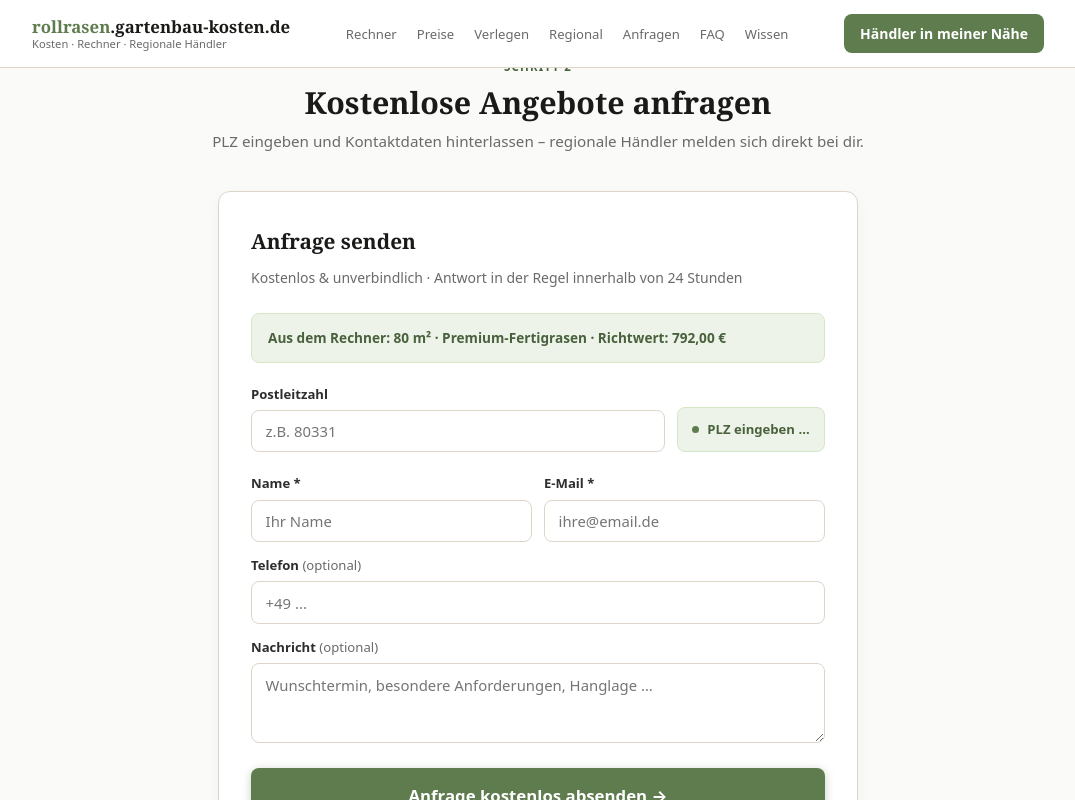
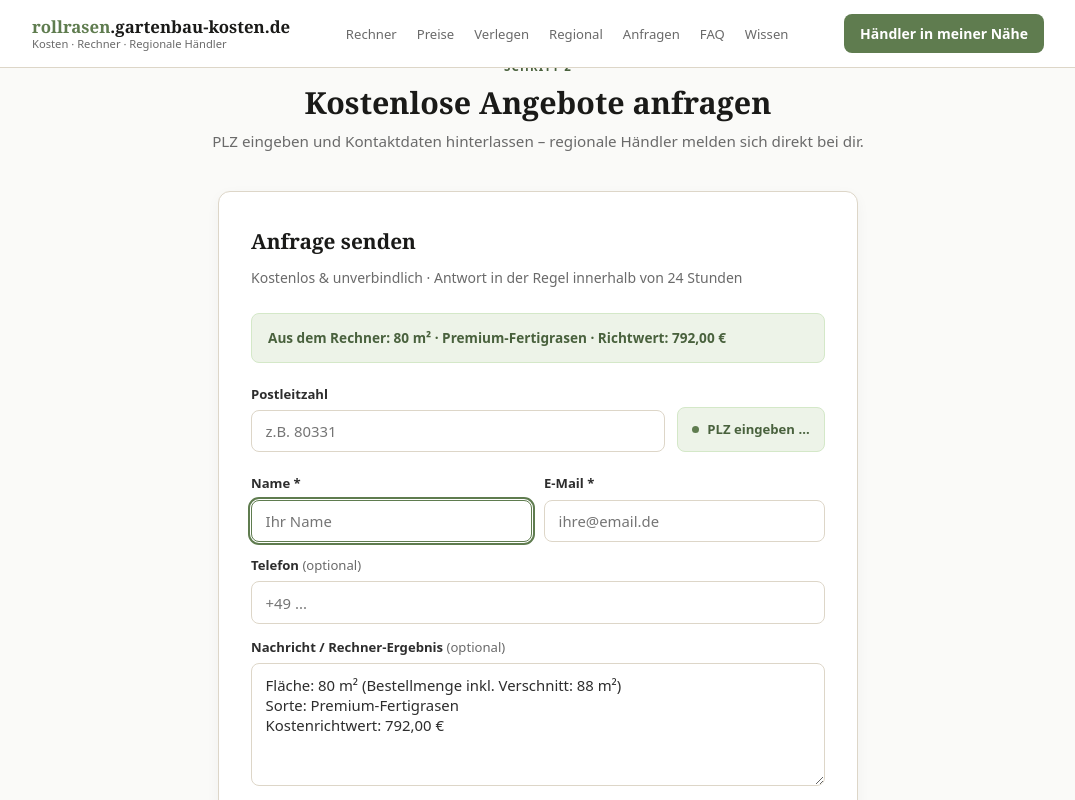
Before and after one commit to spectatormc/rollrasen-portal, a website: page rollrasen-portal.html in a window 1280 px wide. Both pictures are taken after a click on the button "Kostenlose Angebote von Händlern anfragen →". Shown: the part 4513-5313 px from the top of the page, without its empty margins (102-1177 px from the left). Drawn offline with Linux system fonts and the light colour scheme.

Commit message:
feat: Rechner-Ergebnis vorausgefüllt im Nachrichtenfeld der Anfrage
Co-Authored-By: Claude Sonnet 4.6 <noreply@anthropic.com>

```diff
--- a/rollrasen-portal.html
+++ b/rollrasen-portal.html
@@ -502,7 +502,7 @@
             <div class="result__menge" id="res-menge"></div>
             <div class="result__note">Orientierungswert auf Basis typischer Marktpreise. Kein verbindliches Angebot.</div>
             <div class="result__cta">
-              <button class="result__cta-btn" onclick="document.getElementById('anfrage').scrollIntoView({behavior:'smooth'})">
+              <button class="result__cta-btn" onclick="anfrageVomRechner()">
                 Kostenlose Angebote von Händlern anfragen →
               </button>
             </div>
@@ -671,8 +671,8 @@
           </div>
           <div class="field-group" style="margin-top:0.75rem">
             <div>
-              <label for="message">Nachricht <span class="opt">(optional)</span></label>
-              <textarea id="message" placeholder="Wunschtermin, besondere Anforderungen, Hanglage …"></textarea>
+              <label for="message">Nachricht / Rechner-Ergebnis <span class="opt">(optional)</span></label>
+              <textarea id="message" placeholder="Wunschtermin, besondere Anforderungen, Hanglage … (wird automatisch befüllt wenn du den Rechner nutzt)" rows="5"></textarea>
             </div>
           </div>
 
@@ -1033,7 +1033,29 @@
     sumEl.textContent = 'Aus dem Rechner: ' + Math.round(netto) + ' m² · ' + q.label +
       (hasExtra ? ' · inkl. Zusatzleistungen' : '') +
       ' · Richtwert: ' + (hasExtra ? fmtRange(mat + verMin + boMin + livMin, mat + verMax + boMax + livMax) : fmtEur(mat));
+
+    /* Vorausfüll-Text für das Nachrichtenfeld merken */
+    var extras = [];
+    if (document.getElementById('opt-verlegen').checked) extras.push('Verlegen durch Fachbetrieb');
+    if (document.getElementById('opt-boden').checked)    extras.push('Bodenarbeit');
+    if (document.getElementById('opt-lieferung').checked) extras.push('Lieferung');
+    window._rechnerText =
+      'Fläche: ' + Math.round(netto) + ' m² (Bestellmenge inkl. Verschnitt: ' + brutto + ' m²)\n' +
+      'Sorte: ' + q.label + '\n' +
+      (extras.length ? 'Gewünschte Leistungen: ' + extras.join(', ') + '\n' : '') +
+      'Kostenrichtwert: ' + (hasExtra
+        ? fmtRange(mat + verMin + boMin + livMin, mat + verMax + boMax + livMax)
+        : fmtEur(mat));
   }
+
+  window.anfrageVomRechner = function () {
+    var msgEl = document.getElementById('message');
+    if (msgEl && window._rechnerText) {
+      msgEl.value = window._rechnerText;
+    }
+    document.getElementById('anfrage').scrollIntoView({ behavior: 'smooth' });
+    setTimeout(function () { document.getElementById('name').focus(); }, 600);
+  };
 
   /* ── Modus-Wechsel ── */
   window.setMode = function (m) {
```
